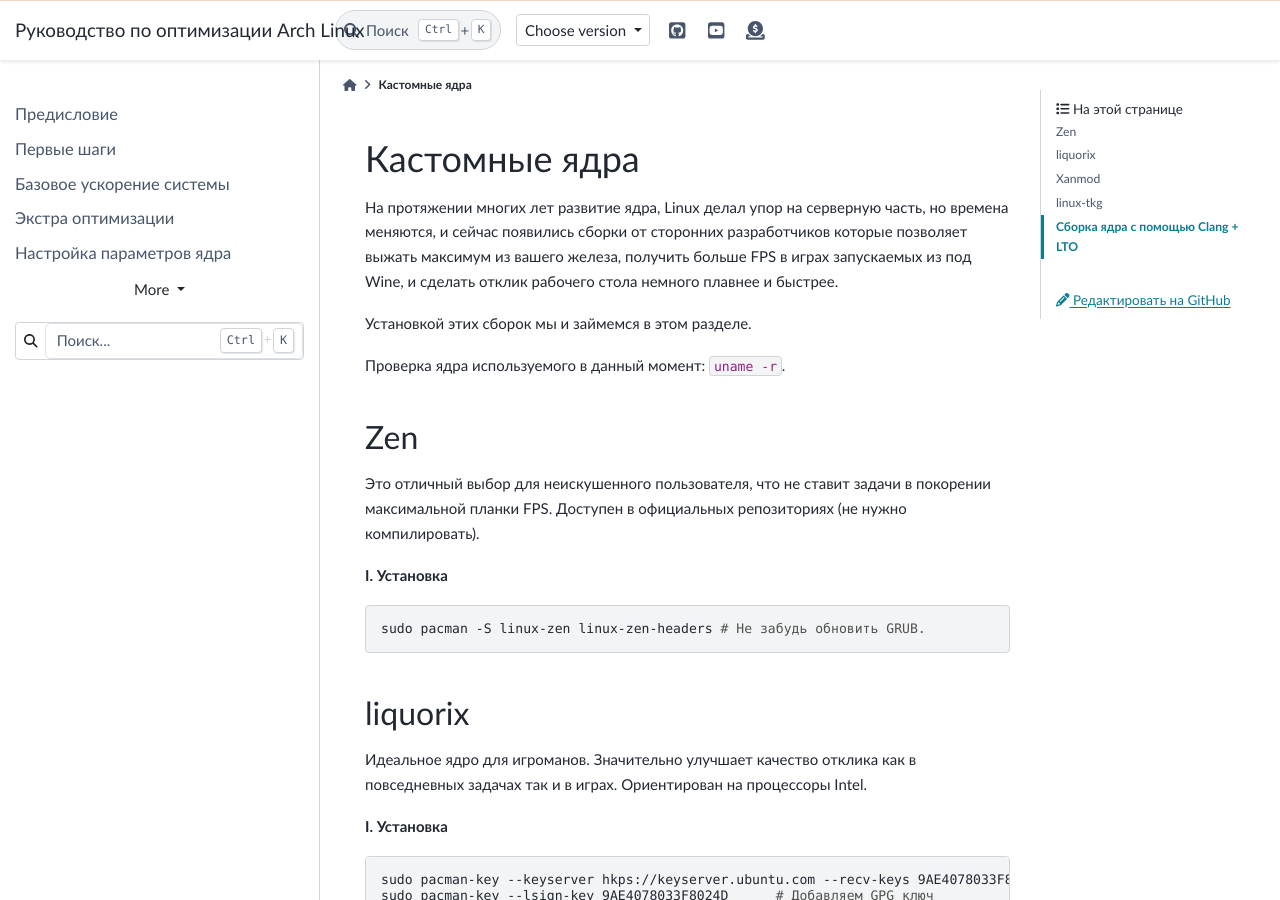
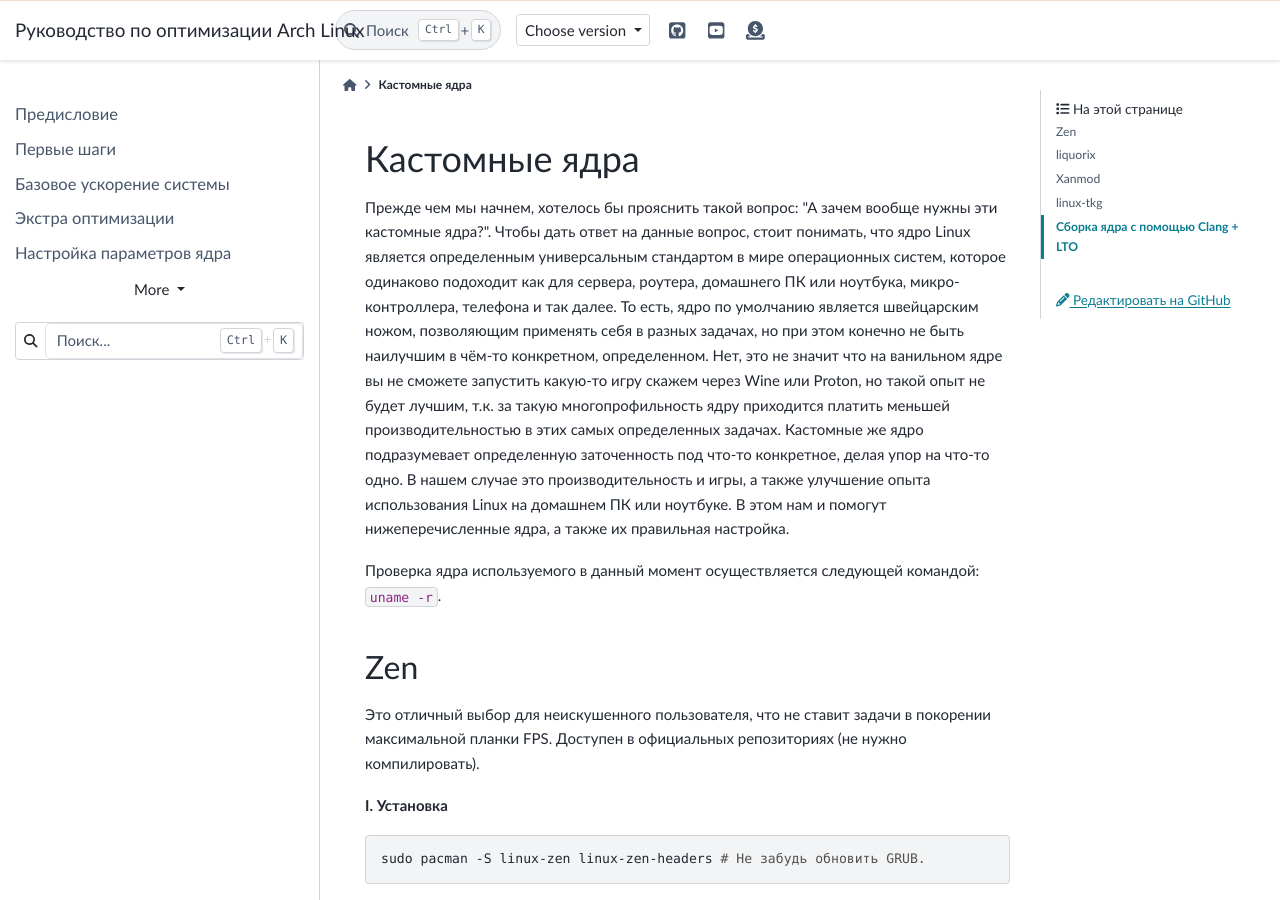
Before and after one commit to ventureoo/ARU, a Sphinx documentation site: the page built from docs/source/custom-kernels.rst, in a window 1280 px wide and 900 px high. Built offline with Sphinx 7.4.7 and the PyData theme 0.15.4, drawn with Linux system fonts in a browser that asks for light colours.

Commit message:
custom-kernels: Add a foreword to the section

```diff
--- a/docs/source/custom-kernels.rst
+++ b/docs/source/custom-kernels.rst
@@ -12,13 +12,17 @@
 Кастомные ядра
 *****************
 
-На протяжении многих лет развитие ядра, Linux делал упор на серверную часть, но времена меняются,
-и сейчас появились сборки от сторонних разработчиков
-которые позволяет выжать максимум из вашего железа, получить больше FPS в играх запускаемых из под Wine, и сделать отклик рабочего стола немного плавнее и быстрее.
+Прежде чем мы начнем, хотелось бы прояснить такой вопрос: "А зачем вообще нужны эти кастомные ядра?".
+Чтобы дать ответ на данные вопрос, стоит понимать, что ядро Linux является определенным универсальным стандартом в мире
+операционных систем, которое одинаково подоходит как для сервера, роутера, домашнего ПК или ноутбука, микро-контроллера, телефона
+и так далее. То есть, ядро по умолчанию является швейцарским ножом, позволяющим применять себя в разных задачах, но при этом
+конечно не быть наилучшим в чём-то конкретном, определенном. Нет, это не значит что на ванильном ядре вы не сможете запустить
+какую-то игру скажем через Wine или Proton, но такой опыт не будет лучшим, т.к. за такую многопрофильность ядру приходится платить
+меньшей производительностью в этих самых определенных задачах. Кастомные же ядро подразумевает определенную заточенность под что-то конкретное,
+делая упор на что-то одно. В нашем случае это производительность и игры, а также улучшение опыта использования Linux на домашнем
+ПК или ноутбуке. В этом нам и помогут нижеперечисленные ядра, а также их правильная настройка.
 
-Установкой этих сборок мы и займемся в этом разделе.
-
-Проверка ядра используемого в данный момент: ``uname -r``.
+Проверка ядра используемого в данный момент осуществляется следующей командой: ``uname -r``.
 
 .. index:: kernel, zen
 .. _linux-zen:
```
